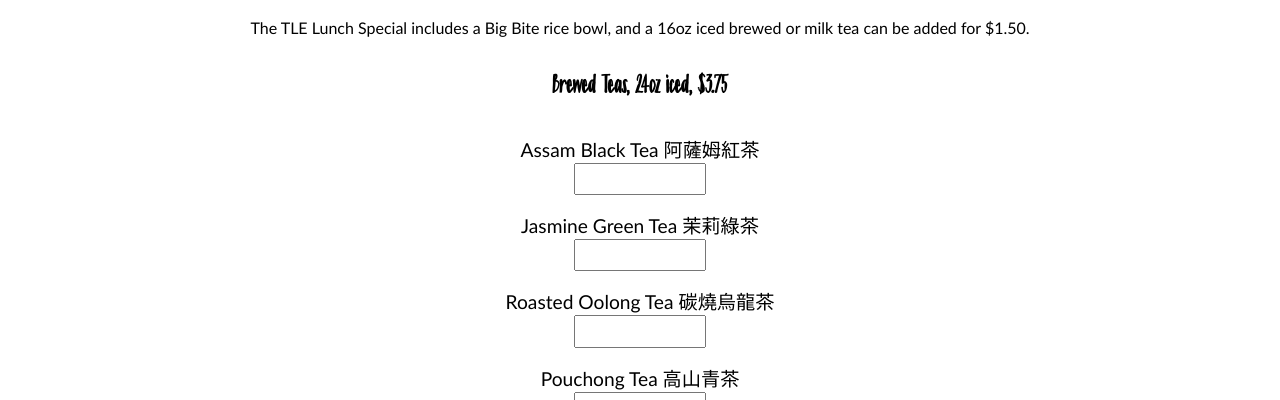
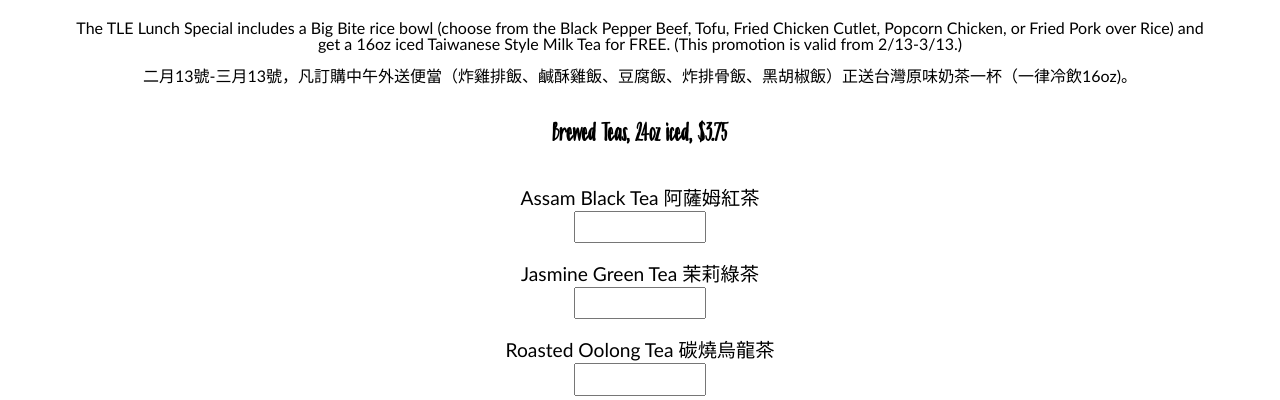
Before and after one commit to hello-jasmine/hello-jasmine.github.io, a plain HTML site: page large-orders.html in a window 1280 px wide. Shown: the part 700-1100 px from the top of the page. Drawn offline with Linux system fonts and the light colour scheme.

Commit message:
Update large-orders.html

```diff
--- a/large-orders.html
+++ b/large-orders.html
@@ -26,7 +26,8 @@
   </p>
 
   <h2 class="menu"> Menu </h2>
-  <p class="descrip"> The TLE Lunch Special includes a Big Bite rice bowl, and a 16oz iced brewed or milk tea can be added for $1.50. </p>
+  <p class="descrip"> The TLE Lunch Special includes a Big Bite rice bowl (choose from the Black Pepper Beef, Tofu, Fried Chicken Cutlet, Popcorn Chicken, or Fried Pork over Rice) and get a 16oz iced Taiwanese Style Milk Tea for FREE. (This promotion is valid from 2/13-3/13.) </p>
+     <p class="descrip"> 二月13號-三月13號，凡訂購中午外送便當（炸雞排飯、鹹酥雞飯、豆腐飯、炸排骨飯、黑胡椒飯）正送台灣原味奶茶一杯（一律冷飲16oz)。</p>
 
     <h4 class="items"> Brewed Teas, 24oz iced, $3.75 </h4>
   <p>
```
